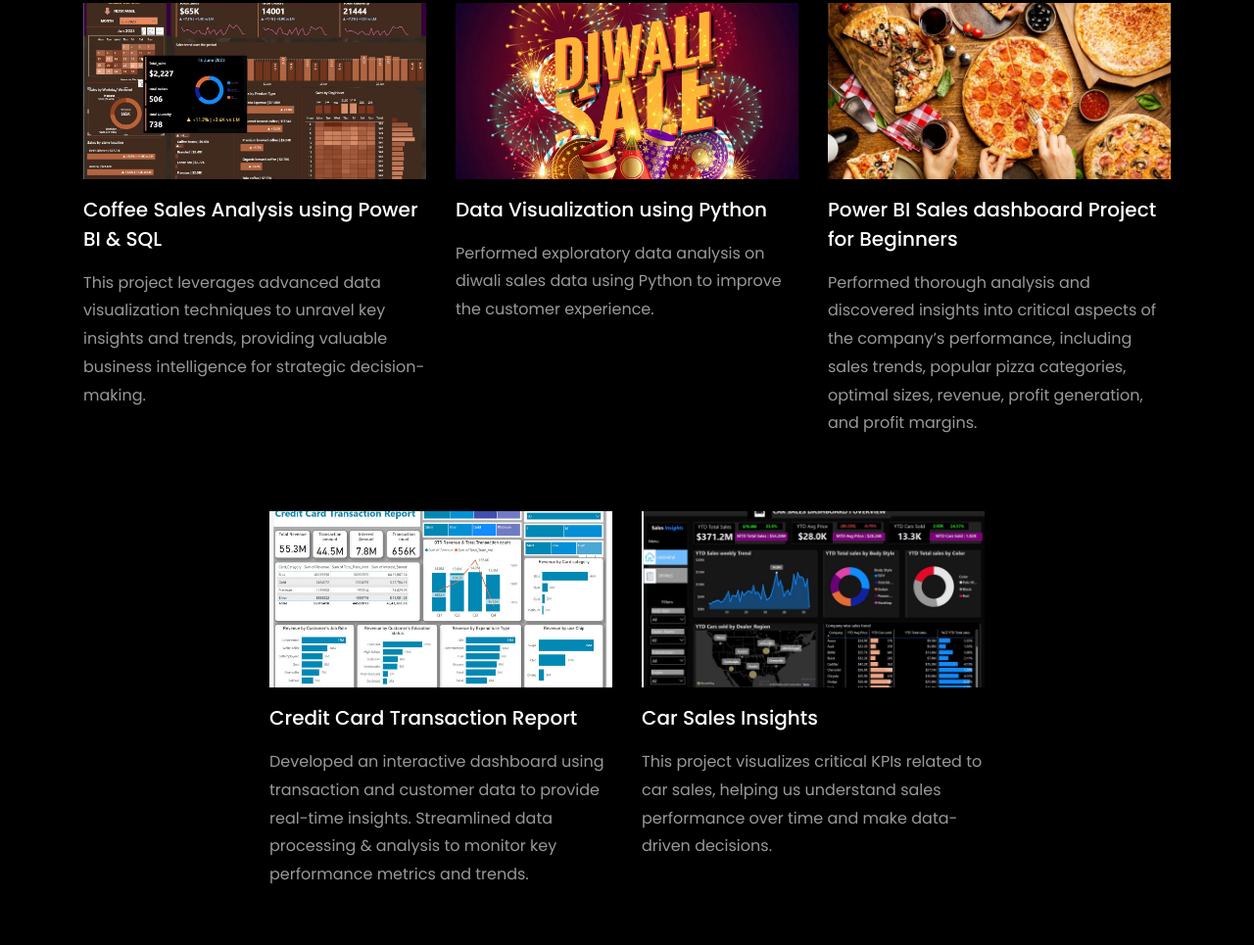
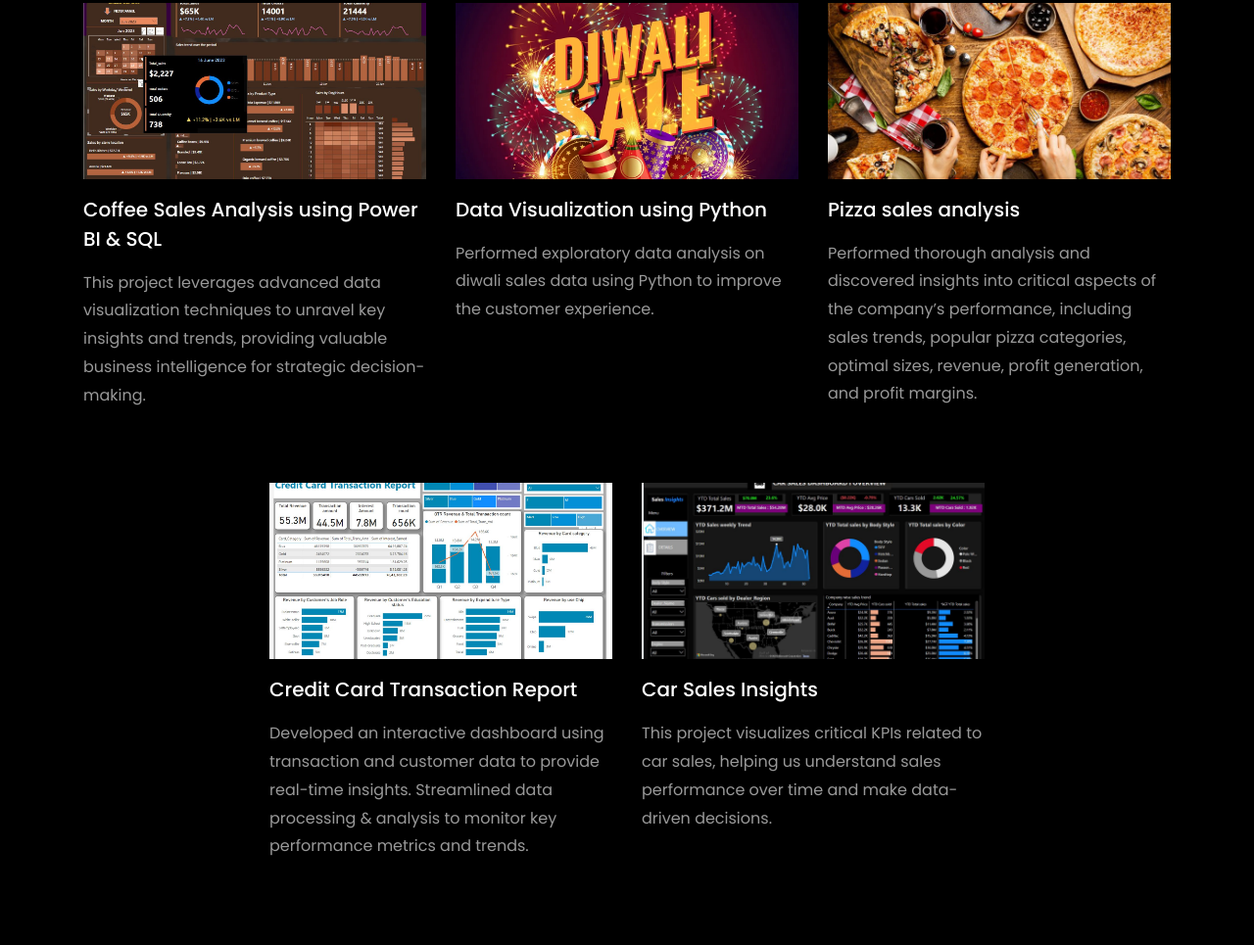
Before and after one commit to MayankGadiya/MayankGadiya.github.io, a plain HTML site: page index.html in a window 1280 px wide. Shown: the part 3438-4403 px from the top of the page at 98% size. Drawn offline with Linux system fonts and the light colour scheme; files whose address does not match are found by name.

Commit message:
Update index.html

```diff
--- a/index.html
+++ b/index.html
@@ -425,7 +425,7 @@
               </a>
               <div class="text mt-3 float-right d-block">
 
-                <h3 class="heading"><a href="https://github.com/MayankGadiya/Pizza_Sales_Report">Power BI Sales dashboard Project for Beginners</a></h3>
+                <h3 class="heading"><a href="https://github.com/MayankGadiya/Pizza_Sales_Report">Pizza sales analysis</a></h3>
                 <p>Performed thorough analysis and discovered insights into critical aspects of the company’s performance, including sales trends, popular pizza categories, optimal sizes, revenue, profit generation, and profit margins.</p>
               </div>
             </div>
```
